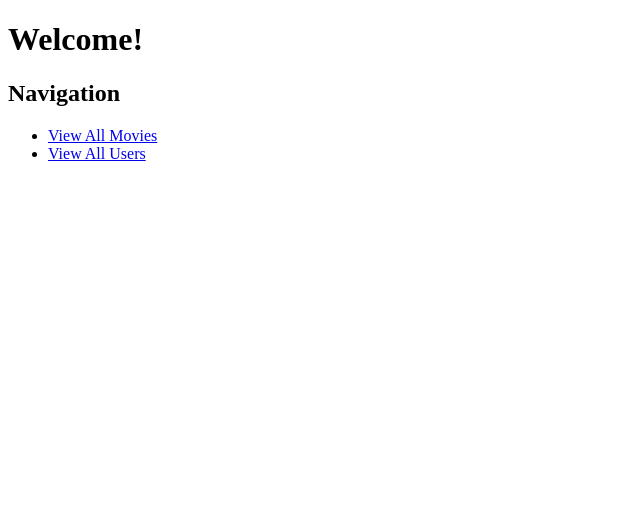
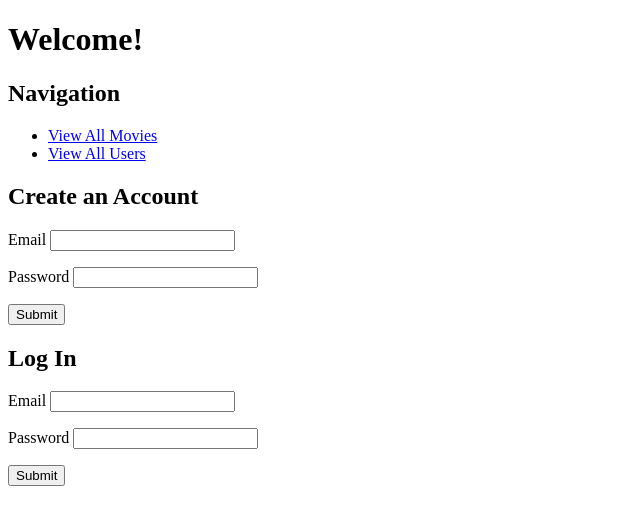
Before and after one commit to rachelbarkanic/project_5, a Flask app: page / in a window 1280 px wide. Shown: the top 525 px of the page, without its empty margins (0-640 px from the left). Run offline with Flask 2, Linux system fonts and the light colour scheme.

Commit message:
all functionality complete

```diff
--- a/crud.py
+++ b/crud.py
@@ -18,10 +18,16 @@ def get_users():
 
     return User.query.all()
 
+
 def get_user_by_id(user_id):
     '''Return user based on ID'''
 
     return User.query.get(user_id)
+
+def get_user_by_email(email):
+    '''Return a user based on email'''
+
+    return User.query.filter(User.email == email).first()
 
 def create_movie(title, overview, release_date, poster_path):
     '''Create and return a new movie'''
--- a/server.py
+++ b/server.py
@@ -33,6 +33,28 @@ def show_movie(movie_id):
 
     return render_template('movie_details.html', movie = movie)
 
+@app.route('/movies/<movie_id>/rating', methods=['POST'])
+def rate_movie(movie_id):
+    '''Rate a movie'''
+    logged_in = session.get('user_email')
+    rating = request.form.get('rating')
+
+    if logged_in is None:
+        flash('You need to log in before you can rate!')
+    elif not rating:
+        flash('You must select a rating!')
+    else:
+        user = crud.get_user_by_email(logged_in)
+        movie = crud.get_movie_by_id(movie_id)
+
+        rated = crud.create_rating(user, movie, int(rating))
+        db.session.add(rated)
+        db.session.commit()
+
+        flash(f'You have rated this movie {rating}!')
+
+    return redirect(f'/movies/{movie_id}')
+
 @app.route('/users')
 def all_users():
     '''View all users'''
@@ -40,6 +62,7 @@ def all_users():
     users = crud.get_users()
 
     return render_template('all_users.html', users = users)
+
 
 @app.route('/users/<user_id>')
 def show_user(user_id):
@@ -49,6 +72,41 @@ def show_user(user_id):
 
     return render_template('user_details.html', user = user)
 
+@app.route('/users', methods=['POST'])
+def register_user():
+    '''Create a new user'''
+    email = request.form.get('email')
+    password = request.form.get('password')
+
+    user = crud.get_user_by_email(email)
+
+    if user:
+        flash('Sorry, that email already exists. Try another.')
+    else:
+        user = crud.create_user(email, password)
+        db.session.add(user)
+        db.session.commit()
+        flash('Account created successfully! You can now log in!')
+    return redirect('/')
+
+
+@app.route('/login', methods=['POST'])
+def login():
+    '''User Login'''
+    email = request.form.get('email')
+    password = request.form.get('password')
+
+    user = crud.get_user_by_email(email)
+
+    if not user or password != password:
+        flash('Incorrect email or password, please try again!')
+    else:
+        session['user_email'] = user.email
+        flash(f'Welcome back, { user.email }')
+
+    return redirect('/')
+
+
 
 
 if __name__ == "__main__":
--- a/templates/base.html
+++ b/templates/base.html
@@ -11,6 +11,11 @@
   </head>
   <body>
     {% block body %}{% endblock %}
+    {% for msg in get_flashed_messages() %}
+    <p class="flash-msg">
+      {{ msg }}
+    </p>
+    {% endfor %}
 
     {% block after_body %}{% endblock %}
   </body>
--- a/templates/homepage.html
+++ b/templates/homepage.html
@@ -8,5 +8,34 @@
     <ul>
         <li><a href="/movies"> View All Movies</a></li>
         <li><a href="/users"> View All Users</a></li>
+
     </ul>
+
+<h2> Create an Account </h2>
+<form action="/users" method="POST">
+    <p>
+        Email <input type="text" name="email">
+    </p>
+
+    <p>
+        Password <input type="password" name="email">
+    </p>
+
+    <p>
+        <input type="submit">
+    </p>
+</form>
+
+<h2> Log In </h2>
+<form action="/login" method="POST">
+    <p> Email <input type="text" name="email">
+    </p>
+    <p>
+        Password <input type="password" name="password">
+    </p>
+    <p>
+    <input type="submit">
+    </p>
+</form>
+
 {% endblock %}
```
Also changed, not shown: templates/all_users.html (added, +15 -0 lines), templates/movie_details.html (+16 -0 lines), templates/user_details.html (added, +8 -0 lines), static/styles.css (added).
